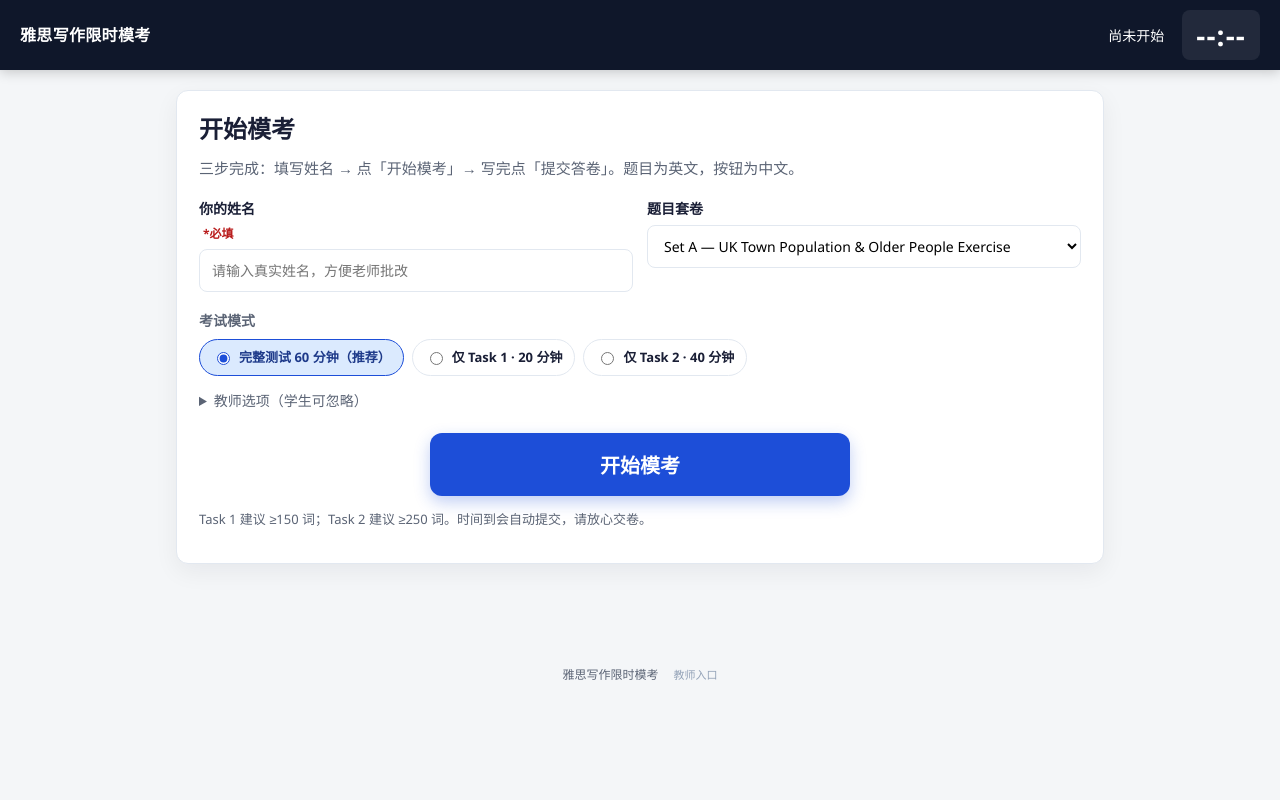
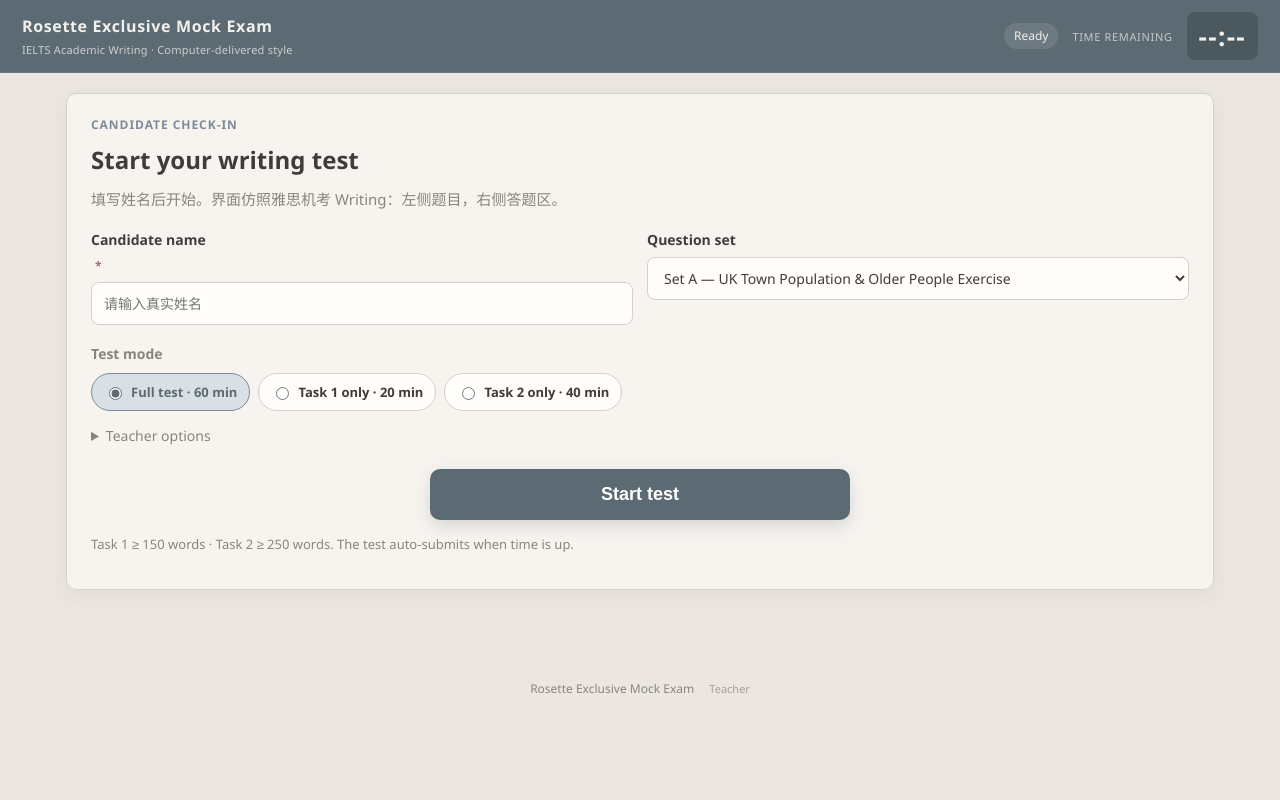
Before and after one commit to rootgrovesgo-cmd/ielts-writing-mock, a Flask app: page / in a window 1280 px wide. Run offline with Flask 3, Linux system fonts and the light colour scheme.

Commit message:
Rosette branding, Morandi theme, CD IELTS writing layout

```diff
--- a/static/exam.js
+++ b/static/exam.js
@@ -398,7 +398,7 @@
       task1: "仅 Task 1 · 20 分钟",
       task2: "仅 Task 2 · 40 分钟",
     };
-    el.modeLabel.textContent = "模式：" + modeNames[state.mode];
+    el.modeLabel.textContent = modeNames[state.mode] || state.mode;
 
     el.setup.classList.add("hidden");
     el.done.classList.add("hidden");
@@ -505,7 +505,7 @@
     el.btnPause.classList.add("hidden");
     el.timer.textContent = "--:--";
     el.timer.classList.remove("warn", "danger");
-    el.modeLabel.textContent = "模式：未开始";
+    el.modeLabel.textContent = "Ready";
     el.exam.classList.add("hidden");
     el.done.classList.add("hidden");
     el.setup.classList.remove("hidden");
--- a/static/style.css
+++ b/static/style.css
@@ -1,17 +1,21 @@
 :root {
-  --bg: #f4f6f8;
-  --card: #ffffff;
-  --ink: #1a1f36;
-  --muted: #5b6475;
-  --line: #e2e8f0;
-  --accent: #1d4ed8;
-  --accent-soft: #dbeafe;
-  --warn: #b45309;
-  --danger: #b91c1c;
-  --ok: #047857;
-  --timer-bg: #0f172a;
-  --radius: 12px;
-  --shadow: 0 8px 24px rgba(15, 23, 42, 0.06);
+  /* Morandi palette */
+  --bg: #ebe6e1;
+  --card: #f7f4f0;
+  --ink: #3f3c3a;
+  --muted: #8a847c;
+  --line: #d6d0c8;
+  --accent: #7d8b99;
+  --accent-deep: #5c6b73;
+  --accent-soft: #d9e0e5;
+  --sage: #8b9a8c;
+  --warn: #a67c52;
+  --danger: #a66a6a;
+  --ok: #6f8f7a;
+  --header: #5c6b73;
+  --header-ink: #f3f0ec;
+  --radius: 10px;
+  --shadow: 0 6px 20px rgba(63, 60, 58, 0.06);
   --font: "Segoe UI", "PingFang SC", "Hiragino Sans GB", "Microsoft YaHei", sans-serif;
 }
 
@@ -21,42 +25,70 @@ body {
   font-family: var(--font);
   background: var(--bg);
   color: var(--ink);
-  line-height: 1.5;
+  line-height: 1.55;
   min-height: 100vh;
 }
 
-a { color: var(--accent); text-decoration: none; }
+a { color: var(--accent-deep); text-decoration: none; }
 a:hover { text-decoration: underline; }
 
 .topbar {
   position: sticky;
   top: 0;
   z-index: 50;
-  background: var(--timer-bg);
-  color: #fff;
-  padding: 10px 20px;
+  background: var(--header);
+  color: var(--header-ink);
+  padding: 12px 22px;
   display: flex;
   flex-wrap: wrap;
-  gap: 12px 20px;
+  gap: 12px 24px;
   align-items: center;
   justify-content: space-between;
-  box-shadow: 0 2px 12px rgba(0,0,0,.2);
+  border-bottom: 1px solid rgba(255,255,255,.08);
 }
 
-.topbar .brand { font-weight: 700; letter-spacing: .02em; }
-.topbar .meta { display: flex; flex-wrap: wrap; gap: 12px 18px; align-items: center; font-size: 14px; }
+.brand-block { display: flex; flex-direction: column; gap: 2px; }
+.topbar .brand {
+  font-weight: 700;
+  letter-spacing: .04em;
+  font-size: 16px;
+}
+.brand-sub {
+  font-size: 11px;
+  opacity: .75;
+  letter-spacing: .02em;
+}
+.topbar .meta {
+  display: flex;
+  flex-wrap: wrap;
+  gap: 10px 14px;
+  align-items: center;
+  font-size: 13px;
+}
+.mode-chip {
+  background: rgba(255,255,255,.1);
+  padding: 4px 10px;
+  border-radius: 999px;
+  font-size: 12px;
+}
+.timer-label {
+  font-size: 11px;
+  text-transform: uppercase;
+  letter-spacing: .06em;
+  opacity: .7;
+}
 
 .timer {
   font-variant-numeric: tabular-nums;
-  font-size: 28px;
+  font-size: 26px;
   font-weight: 700;
-  letter-spacing: .04em;
-  padding: 4px 14px;
+  letter-spacing: .05em;
+  padding: 4px 12px;
   border-radius: 8px;
-  background: rgba(255,255,255,.08);
+  background: rgba(0,0,0,.18);
 }
-.timer.warn { color: #fbbf24; }
-.timer.danger { color: #fca5a5; animation: pulse 1s infinite; }
+.timer.warn { color: #e8c9a0; }
+.timer.danger { color: #e8b4b4; animation: pulse 1s infinite; }
 @keyframes pulse {
   0%, 100% { opacity: 1; }
   50% { opacity: .55; }
@@ -70,11 +102,11 @@ a:hover { text-decoration: underline; }
   font-size: 14px;
   font-weight: 600;
   cursor: pointer;
-  background: var(--accent);
+  background: var(--accent-deep);
   color: #fff;
   transition: background .15s, transform .05s;
 }
-.btn:hover { background: #1e40af; }
+.btn:hover { background: #4a585f; }
 .btn:active { transform: translateY(1px); }
 .btn:disabled { opacity: .45; cursor: not-allowed; }
 .btn.secondary {
@@ -84,19 +116,20 @@ a:hover { text-decoration: underline; }
 }
 .btn.secondary:hover { background: rgba(255,255,255,.1); }
 .btn.ghost {
-  background: #fff;
+  background: var(--card);
   color: var(--ink);
   border-color: var(--line);
 }
-.btn.ghost:hover { background: #f8fafc; }
+.btn.ghost:hover { background: #efeae4; }
 .btn.danger { background: var(--danger); }
-.btn.ok { background: var(--ok); }
+.btn.ok { background: var(--sage); }
+.btn.ok:hover { background: #7a8a7c; }
 .btn.sm { padding: 6px 10px; font-size: 13px; }
 
 .wrap {
-  max-width: 960px;
+  max-width: 1180px;
   margin: 0 auto;
-  padding: 20px 16px 60px;
+  padding: 20px 16px 48px;
 }
 
 .card {
@@ -104,13 +137,22 @@ a:hover { text-decoration: underline; }
   border: 1px solid var(--line);
   border-radius: var(--radius);
   box-shadow: var(--shadow);
-  padding: 20px 22px;
+  padding: 22px 24px;
   margin-bottom: 18px;
 }
 
-.card h1, .card h2, .card h3 { margin: 0 0 10px; }
+.card h1, .card h2, .card h3 { margin: 0 0 10px; font-weight: 700; color: var(--ink); }
+.eyebrow {
+  margin: 0 0 6px;
+  font-size: 12px;
+  letter-spacing: .08em;
+  text-transform: uppercase;
+  color: var(--accent);
+  font-weight: 700;
+}
 .muted { color: var(--muted); font-size: 14px; }
 .hint { font-size: 13px; color: var(--muted); }
+.lead { font-size: 15px; margin-top: 4px; }
 
 .setup-grid {
   display: grid;
@@ -136,7 +178,13 @@ label.field input[type="password"] {
   padding: 10px 12px;
   border: 1px solid var(--line);
   border-radius: 8px;
-  background: #fff;
+  background: #fffefb;
+  color: var(--ink);
+}
+label.field select:focus,
+label.field input:focus {
+  outline: 2px solid var(--accent-soft);
+  border-color: var(--accent);
 }
 
 .mode-pills {
@@ -154,56 +202,154 @@ label.field input[type="password"] {
   font-size: 13px;
   font-weight: 600;
   cursor: pointer;
-  background: #fff;
+  background: #fffefb;
 }
-.mode-pills input { accent-color: var(--accent); }
+.mode-pills input { accent-color: var(--accent-deep); }
 .mode-pills label.active {
   border-color: var(--accent);
   background: var(--accent-soft);
-  color: #1e3a8a;
+  color: var(--accent-deep);
 }
+
+/* CD IELTS exam shell */
+.exam-shell { margin-bottom: 24px; }
 
 .task-tabs {
   display: flex;
-  gap: 8px;
-  margin-bottom: 14px;
+  gap: 0;
+  margin-bottom: 0;
+  border: 1px solid var(--line);
+  border-bottom: none;
+  border-radius: var(--radius) var(--radius) 0 0;
+  overflow: hidden;
+  background: #e4ddd5;
 }
 .task-tabs button {
   flex: 1;
-  padding: 10px;
-  border-radius: 8px;
-  border: 1px solid var(--line);
-  background: #fff;
+  padding: 12px 10px;
+  border: none;
+  border-right: 1px solid var(--line);
+  background: transparent;
   font-weight: 700;
+  font-size: 13px;
+  color: var(--muted);
   cursor: pointer;
 }
+.task-tabs button:last-child { border-right: none; }
 .task-tabs button.active {
-  background: var(--accent);
-  color: #fff;
-  border-color: var(--accent);
+  background: var(--card);
+  color: var(--ink);
+  box-shadow: inset 0 -2px 0 var(--accent-deep);
+}
+
+.cd-stage {
+  display: grid;
+  grid-template-columns: 1fr 1fr;
+  min-height: 62vh;
+  border: 1px solid var(--line);
+  border-radius: 0 0 var(--radius) var(--radius);
+  background: var(--card);
+  overflow: hidden;
+  box-shadow: var(--shadow);
+}
+@media (max-width: 900px) {
+  .cd-stage { grid-template-columns: 1fr; min-height: auto; }
+}
+
+.cd-left {
+  padding: 18px 18px 22px;
+  border-right: 1px solid var(--line);
+  overflow: auto;
+  max-height: 70vh;
+  background: #f3efe9;
+}
+@media (max-width: 900px) {
+  .cd-left { border-right: none; border-bottom: 1px solid var(--line); max-height: none; }
+}
+
+.cd-right {
+  display: flex;
+  flex-direction: column;
+  padding: 0;
+  background: #fffefb;
+  min-height: 420px;
+}
+
+.cd-part-label {
+  font-size: 15px;
+  font-weight: 700;
+  letter-spacing: .02em;
+  margin-bottom: 2px;
+}
+.cd-hint {
+  margin: 0 0 12px;
+  font-size: 12px;
+  color: var(--muted);
+}
+
+.cd-answer-head {
+  display: flex;
+  justify-content: space-between;
+  align-items: center;
+  padding: 10px 14px;
+  border-bottom: 1px solid var(--line);
+  background: #efeae4;
+  font-size: 13px;
+  font-weight: 600;
+}
+.wc-pill {
+  font-variant-numeric: tabular-nums;
+  color: var(--muted);
+  font-weight: 600;
+}
+.wc-pill .wc.ok { color: var(--ok); font-weight: 700; }
+.wc-pill .wc.low { color: var(--warn); font-weight: 700; }
+
+.cd-right textarea.answer {
+  flex: 1;
+  min-height: 380px;
+  border: none;
+  border-radius: 0;
+  resize: none;
+  padding: 16px 18px;
+  background: #fffefb;
+  font-size: 15px;
+  line-height: 1.7;
+}
+.cd-right textarea.answer:focus {
+  outline: none;
+  box-shadow: inset 0 0 0 2px var(--accent-soft);
+}
+
+.cd-footer-bar {
+  display: flex;
+  justify-content: space-between;
+  align-items: center;
+  gap: 12px;
+  margin-top: 14px;
 }
 
 .prompt-box {
-  background: #f8fafc;
+  background: #fffefb;
   border: 1px solid var(--line);
-  border-radius: 10px;
+  border-radius: 8px;
   padding: 14px 16px;
   white-space: pre-wrap;
-  font-size: 15px;
-  margin: 12px 0;
+  font-size: 14.5px;
+  margin: 0 0 12px;
 }
 
 .chart-wrap, .table-wrap, .process-wrap {
-  margin: 12px 0 16px;
+  margin: 8px 0 12px;
   padding: 12px;
-  border: 1px dashed #cbd5e1;
-  border-radius: 10px;
-  background: #fff;
+  border: 1px solid var(--line);
+  border-radius: 8px;
+  background: #fffefb;
   overflow-x: auto;
 }
 
 .bar-chart svg { width: 100%; max-width: 560px; height: auto; display: block; margin: 0 auto; }
-.legend { display: flex; gap: 14px; justify-content: center; margin-top: 8px; font-size: 13px; }
+.legend { display: flex; gap: 14px; justify-content: center; margin-top: 8px; font-size: 13px; flex-wrap: wrap; }
 .legend span { display: inline-flex; align-items: center; gap: 6px; }
 .swatch { width: 12px; height: 12px; border-radius: 2px; display: inline-block; }
 
@@ -330,17 +473,16 @@ textarea.answer:focus {
   margin: 80px auto;
 }
 
-/* Student online UX */
-.lead { font-size: 15px; margin-top: 4px; }
 .req { color: var(--danger); font-weight: 600; font-size: 12px; margin-left: 4px; }
 .setup-card .btn-start,
 .btn-start {
   width: 100%;
   max-width: 420px;
-  padding: 16px 22px;
-  font-size: 20px;
-  border-radius: 12px;
-  box-shadow: 0 6px 16px rgba(29, 78, 216, 0.28);
+  padding: 14px 22px;
+  font-size: 18px;
+  border-radius: 10px;
+  box-shadow: 0 6px 16px rgba(92, 107, 115, 0.22);
+  background: var(--accent-deep);
 }
 .start-actions { justify-content: center; margin-top: 22px; }
 .btn-lg { padding: 12px 22px; font-size: 16px; }
@@ -359,23 +501,22 @@ textarea.answer:focus {
 }
 .site-footer .footer-admin {
   margin-left: 12px;
-  color: #94a3b8;
+  color: #a39e96;
   text-decoration: none;
   font-size: 11px;
 }
-.site-footer .footer-admin:hover { color: var(--accent); text-decoration: underline; }
+.site-footer .footer-admin:hover { color: var(--accent-deep); text-decoration: underline; }
 
-/* Task 1 visuals */
 .task1-image {
   display: block;
   width: 100%;
-  max-width: 720px;
+  max-width: 100%;
   height: auto;
   margin: 0 auto;
-  border: 1px solid #e2e8f0;
-  border-radius: 8px;
+  border: 1px solid var(--line);
+  border-radius: 6px;
   background: #fff;
 }
-.image-wrap { padding: 8px 0 4px; }
+.image-wrap { padding: 4px 0; }
 .line-chart svg, .flowchart svg { width: 100%; height: auto; display: block; }
 .flowchart-wrap { max-width: 320px; margin: 0 auto; }
--- a/templates/exam.html
+++ b/templates/exam.html
@@ -3,32 +3,37 @@
 <head>
   <meta charset="UTF-8" />
   <meta name="viewport" content="width=device-width, initial-scale=1" />
-  <title>雅思写作限时模考</title>
+  <title>Rosette Exclusive Mock Exam</title>
   <link rel="stylesheet" href="{{ url_for('static', filename='style.css') }}" />
 </head>
 <body>
   <header class="topbar">
-    <div class="brand">雅思写作限时模考</div>
+    <div class="brand-block">
+      <div class="brand">Rosette Exclusive Mock Exam</div>
+      <div class="brand-sub">IELTS Academic Writing · Computer-delivered style</div>
+    </div>
     <div class="meta">
-      <span id="modeLabel">尚未开始</span>
+      <span id="modeLabel" class="mode-chip">Ready</span>
+      <span class="timer-label">Time remaining</span>
       <span id="timer" class="timer">--:--</span>
-      <button type="button" id="btnPause" class="btn secondary sm hidden">暂停</button>
+      <button type="button" id="btnPause" class="btn secondary sm hidden">Pause</button>
     </div>
   </header>
 
   <main class="wrap">
     <!-- Setup -->
     <section id="setupPanel" class="card setup-card">
-      <h1>开始模考</h1>
-      <p class="muted lead">三步完成：填写姓名 → 点「开始模考」→ 写完点「提交答卷」。题目为英文，按钮为中文。</p>
+      <p class="eyebrow">Candidate check-in</p>
+      <h1>Start your writing test</h1>
+      <p class="muted lead">填写姓名后开始。界面仿照雅思机考 Writing：左侧题目，右侧答题区。</p>
 
       <div class="setup-grid" style="margin-top:18px">
         <label class="field">
-          你的姓名 <span class="req">*必填</span>
-          <input type="text" id="candidateName" placeholder="请输入真实姓名，方便老师批改" maxlength="80" required autocomplete="name" />
+          Candidate name <span class="req">*</span>
+          <input type="text" id="candidateName" placeholder="请输入真实姓名" maxlength="80" required autocomplete="name" />
         </label>
         <label class="field">
-          题目套卷
+          Question set
           <select id="promptSet">
             {% for s in sets %}
             <option value="{{ s.id }}">{{ s.title }}</option>
@@ -38,83 +43,91 @@
       </div>
 
       <div style="margin-top:18px">
-        <div class="muted" style="margin-bottom:8px;font-weight:600">考试模式</div>
+        <div class="muted" style="margin-bottom:8px;font-weight:600">Test mode</div>
         <div class="mode-pills" id="modePills">
-          <label class="active"><input type="radio" name="mode" value="full" checked /> 完整测试 60 分钟（推荐）</label>
-          <label><input type="radio" name="mode" value="task1" /> 仅 Task 1 · 20 分钟</label>
-          <label><input type="radio" name="mode" value="task2" /> 仅 Task 2 · 40 分钟</label>
+          <label class="active"><input type="radio" name="mode" value="full" checked /> Full test · 60 min</label>
+          <label><input type="radio" name="mode" value="task1" /> Task 1 only · 20 min</label>
+          <label><input type="radio" name="mode" value="task2" /> Task 2 only · 40 min</label>
         </div>
       </div>
 
       <details class="teacher-opt" style="margin-top:14px">
-        <summary class="muted">教师选项（学生可忽略）</summary>
+        <summary class="muted">Teacher options</summary>
         <label style="display:flex;align-items:center;gap:8px;font-size:14px;cursor:pointer;margin-top:8px">
           <input type="checkbox" id="teacherPause" />
-          允许暂停计时
+          Allow pause
         </label>
       </details>
 
-      <div id="nameError" class="banner error hidden" style="margin-top:14px">请先填写姓名，再开始模考。</div>
+      <div id="nameError" class="banner error hidden" style="margin-top:14px">Please enter your name before starting.</div>
 
       <div class="actions start-actions">
-        <button type="button" id="btnStart" class="btn btn-start">开始模考</button>
+        <button type="button" id="btnStart" class="btn btn-start">Start test</button>
       </div>
-      <p class="hint" style="margin-top:14px">Task 1 建议 ≥150 词；Task 2 建议 ≥250 词。时间到会自动提交，请放心交卷。</p>
+      <p class="hint" style="margin-top:14px">Task 1 ≥ 150 words · Task 2 ≥ 250 words. The test auto-submits when time is up.</p>
     </section>
 
-    <!-- Exam -->
-    <section id="examPanel" class="hidden">
+    <!-- Exam: CD IELTS-style split -->
+    <section id="examPanel" class="exam-shell hidden">
       <div id="statusBanner" class="banner info hidden"></div>
 
-      <div class="task-tabs" id="taskTabs">
-        <button type="button" data-task="1" class="active" id="tab1">Task 1</button>
-        <button type="button" data-task="2" id="tab2">Task 2</button>
+      <div class="task-tabs" id="taskTabs" role="tablist">
+        <button type="button" data-task="1" class="active" id="tab1">Part 1 · Writing Task 1</button>
+        <button type="button" data-task="2" id="tab2">Part 2 · Writing Task 2</button>
       </div>
 
-      <article id="task1Panel" class="card">
-        <h2>Writing Task 1</h2>
-        <p class="muted">学术类 · 建议至少 150 词</p>
-        <div id="task1Instruction" class="prompt-box"></div>
-        <div id="task1Visual"></div>
-        <textarea id="task1Answer" class="answer" placeholder="在此写 Task 1 答案（英文）…" spellcheck="true"></textarea>
-        <div class="stats-row">
-          <span>词数：<span id="wc1" class="wc low">0</span> / 150+</span>
-          <span>可点上方切换到 Task 2</span>
+      <article id="task1Panel" class="cd-stage">
+        <div class="cd-left">
+          <div class="cd-part-label">Writing Task 1</div>
+          <p class="cd-hint">Academic · Write at least 150 words</p>
+          <div id="task1Instruction" class="prompt-box"></div>
+          <div id="task1Visual"></div>
+        </div>
+        <div class="cd-right">
+          <div class="cd-answer-head">
+            <span>Your answer</span>
+            <span class="wc-pill">Words: <span id="wc1" class="wc low">0</span></span>
+          </div>
+          <textarea id="task1Answer" class="answer" placeholder="Type your answer for Writing Task 1 here…" spellcheck="true"></textarea>
         </div>
       </article>
 
-      <article id="task2Panel" class="card hidden">
-        <h2>Writing Task 2</h2>
-        <p class="muted">学术类议论文 · 建议至少 250 词</p>
-        <div id="task2Instruction" class="prompt-box"></div>
-        <textarea id="task2Answer" class="answer" placeholder="在此写 Task 2 答案（英文）…" spellcheck="true"></textarea>
-        <div class="stats-row">
-          <span>词数：<span id="wc2" class="wc low">0</span> / 250+</span>
-          <span>写完请点下方「提交答卷」</span>
+      <article id="task2Panel" class="cd-stage hidden">
+        <div class="cd-left">
+          <div class="cd-part-label">Writing Task 2</div>
+          <p class="cd-hint">Academic · Write at least 250 words</p>
+          <div id="task2Instruction" class="prompt-box"></div>
+        </div>
+        <div class="cd-right">
+          <div class="cd-answer-head">
+            <span>Your answer</span>
+            <span class="wc-pill">Words: <span id="wc2" class="wc low">0</span></span>
+          </div>
+          <textarea id="task2Answer" class="answer" placeholder="Type your answer for Writing Task 2 here…" spellcheck="true"></textarea>
         </div>
       </article>
 
-      <div class="actions" style="margin-bottom:40px">
-        <button type="button" id="btnSubmit" class="btn ok btn-lg">提交答卷</button>
-        <button type="button" id="btnReset" class="btn ghost">放弃并返回</button>
+      <div class="cd-footer-bar">
+        <button type="button" id="btnReset" class="btn ghost">Quit</button>
+        <button type="button" id="btnSubmit" class="btn ok btn-lg">Submit test</button>
       </div>
     </section>
 
     <!-- Done -->
     <section id="donePanel" class="card done-card hidden">
       <div class="done-icon" aria-hidden="true">✓</div>
-      <h2>已提交，可以关闭页面</h2>
+      <h2>Submitted</h2>
       <div id="doneMsg" class="banner success"></div>
-      <p class="muted" style="text-align:center;margin-top:8px">老师会收到你的答卷。无需截图，直接关掉即可。</p>
+      <p class="muted" style="text-align:center;margin-top:8px">Your answers have been saved. You may close this page.</p>
       <div class="actions" style="justify-content:center">
-        <button type="button" id="btnAgain" class="btn ghost">再考一次</button>
+        <button type="button" id="btnAgain" class="btn ghost">Take again</button>
       </div>
     </section>
   </main>
 
   <footer class="site-footer">
-    <span>雅思写作限时模考</span>
-    <a href="/admin" class="footer-admin">教师入口</a>
+    <span>Rosette Exclusive Mock Exam</span>
+    <a href="/admin" class="footer-admin">Teacher</a>
   </footer>
 
   <script>
```
Also changed, not shown: other parts of static/style.css (+11 -14 lines).
